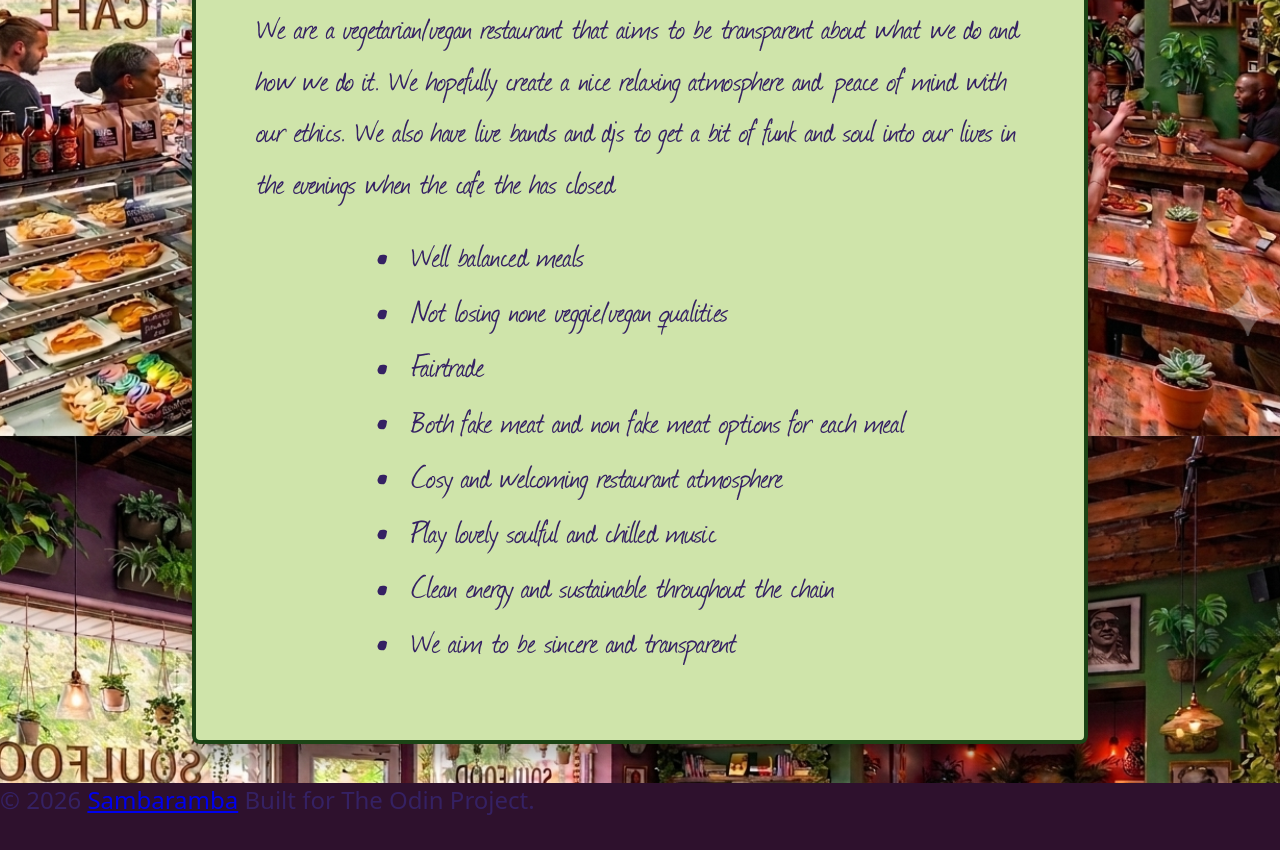
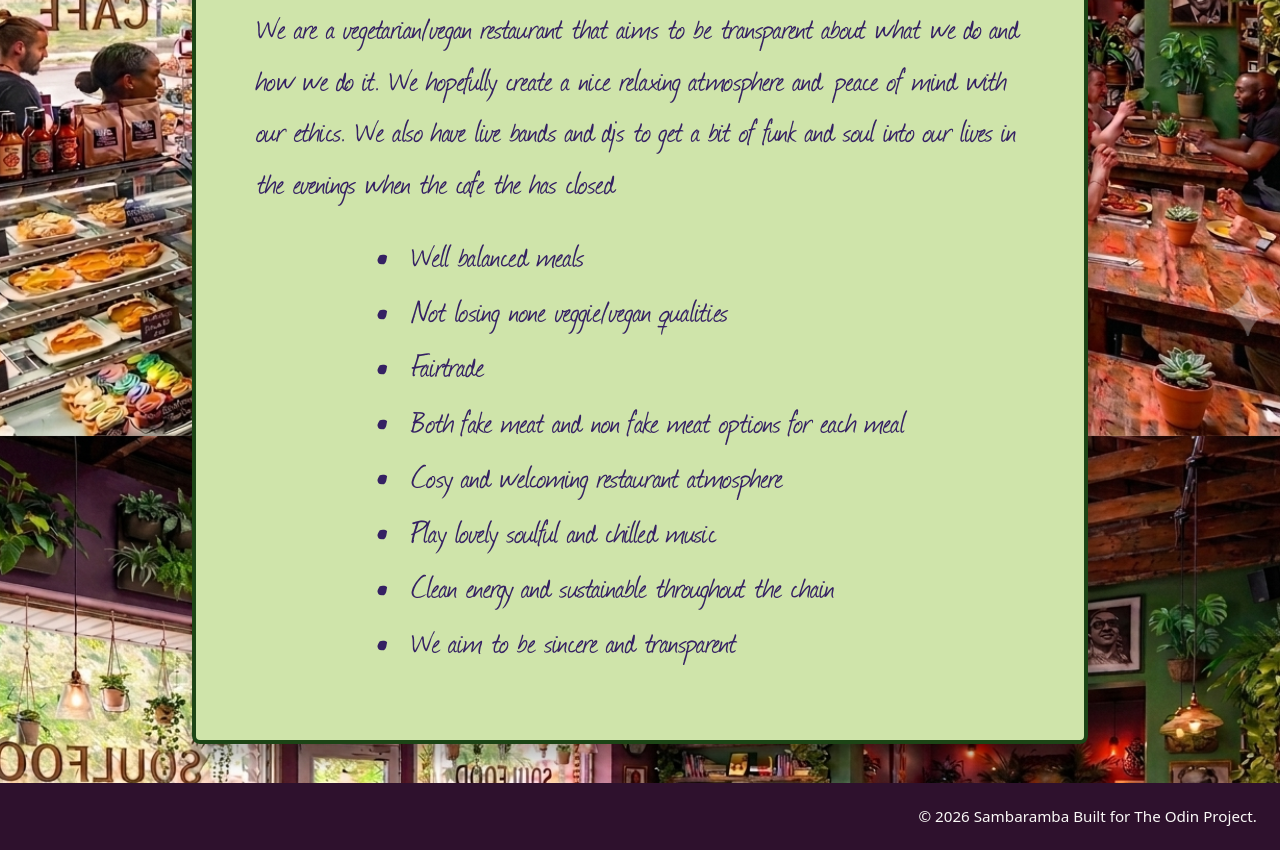
Before and after one commit to Sambaramba/restaurant-page, a website built with webpack: page src/template.html in a window 1280 px wide. Shown: the part 471-1321 px from the top of the page. Built offline with nearby package versions, Linux system fonts and the light colour scheme.

Commit message:
style/chore: add styles to footer and copywrite info, remove some unused styles and re-order

```diff
--- a/src/css/styles.css
+++ b/src/css/styles.css
@@ -217,8 +217,9 @@ header {
 }
 
 footer {
-  height: 7vh;
+  /* height: 7vh; */
   background-color: var(--deep-fig);
+  text-align: end;
 }
 
 nav {
@@ -334,30 +335,14 @@ section:not(:last-child) {
   display: flex;
   flex-direction: column;
   align-items: center;
-  /* background: url(../more-greenery-cafe-lossless.webp) 0% 0% / 100% 100% no-repeat scroll;
-  background: url(../more-greenery-cafe-lossless.webp) center / cover no-repeat scroll; */
   background: url(../more-greenery-cafe-lossless.webp) center / cover no-repeat fixed;
   min-height: 80vh;
   min-width: 100%;
   width: 100%;
-  /* overflow: hidden; */
   /* box-shadow: 0.5rem 1rem 1rem hsl(0deg 0% 0% / 0.25); */
 }
 
-/* #content::before {
-  position: absolute;
-  content: "";
-  top: 0;
-  left: 0;
-  width: 100%;
-  height: 100%;
-  z-index: 1;
-  background: url(../more-greenery-cafe-lossless.webp) center / cover no-repeat fixed;
-} */
-
 .inner-content-container {
-  /* position: relative;
-  z-index: 2; */
   display: flex;
   flex-direction: column;
   align-items: center;
@@ -514,3 +499,25 @@ section:not(:last-child) {
   text-align: start;
   margin-left: 0.25rem;
 }
+
+/*------------Footer-----------------------*/
+
+#copywrite-info {
+  color: var(--warm-cream);
+  margin: clamp(0.625rem, 0.45rem + 0.875vw, 1.5rem);
+  margin: clamp(0.625rem, 0.35rem + 1.375vw, 2rem);
+  font-size: var(--xx-small);
+}
+
+#copywrite-info a {
+  color: var(--warm-cream);
+  text-decoration: none;
+}
+
+#copywrite-info a:hover {
+  font-weight: bold;
+}
+
+#copywrite-info a:active {
+  transform: translateY(-10%);
+}
```
